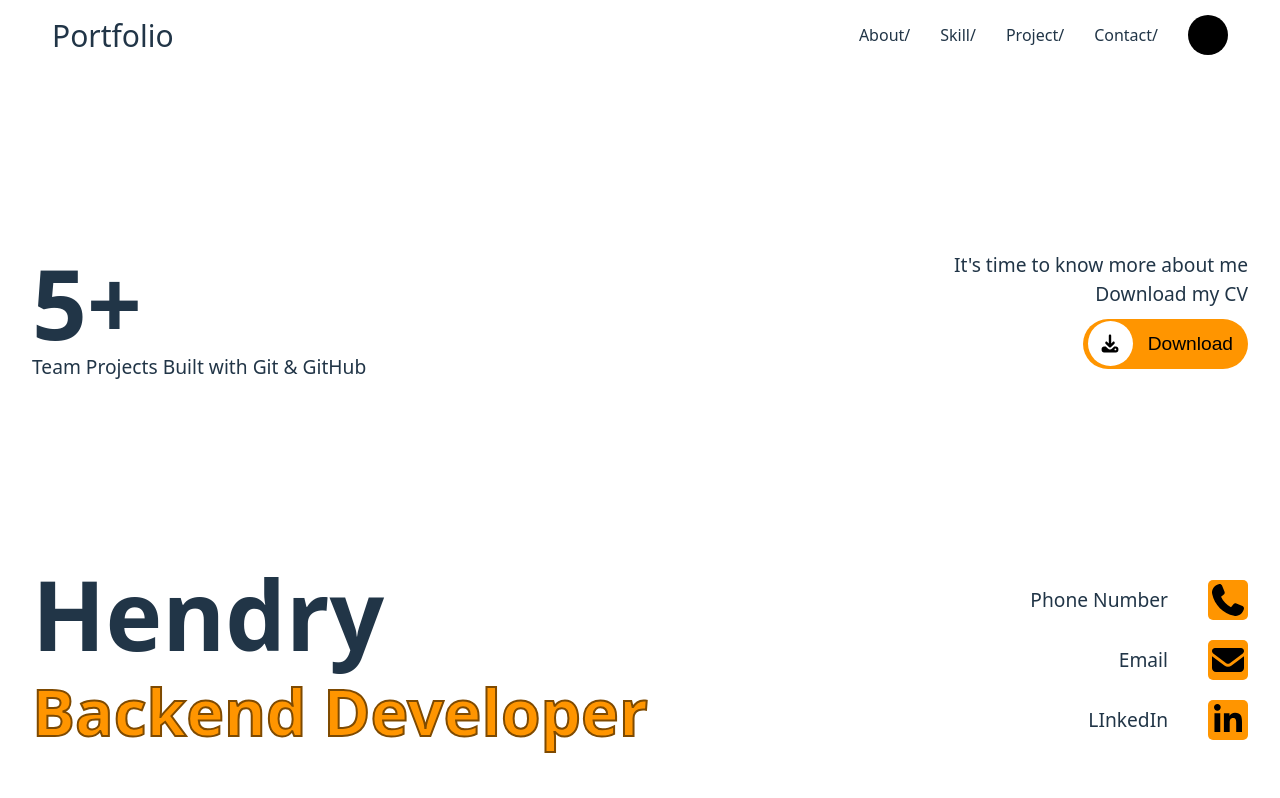
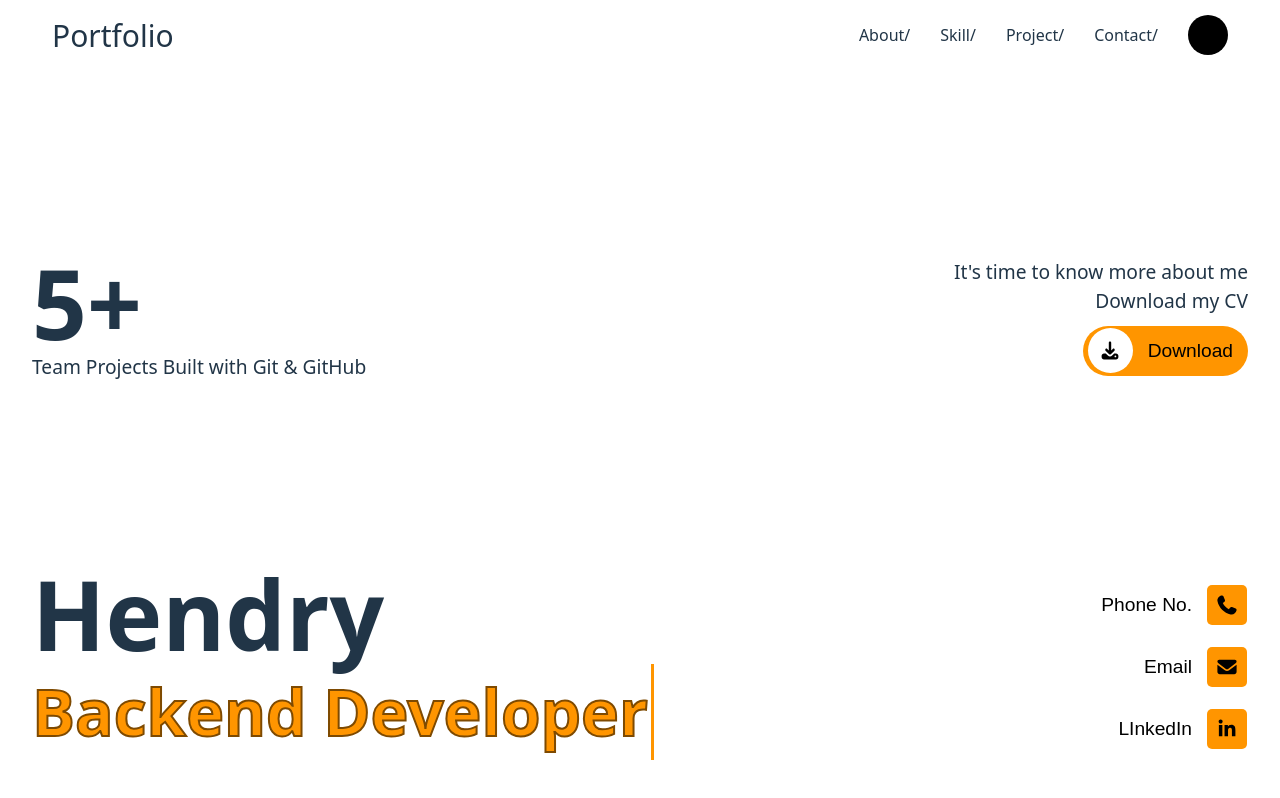
Before and after one commit to xiaosongpi/My-Portfolio, a React (Vite) app in the folder client/: page / in a window 1280 px wide. Built offline with nearby package versions, Linux system fonts and the light colour scheme.

Commit message:
Adding animation and transition for better experience

```diff
--- a/client/src/components/hero/Hero.jsx
+++ b/client/src/components/hero/Hero.jsx
@@ -15,7 +15,9 @@ function Hero () {
                 </div>
                 <div className={`${styles['box-small']} ${styles['box-bottom']}`}>
                     <p className={styles['text-big']}>Hendry</p>
-                    <p className={`${styles['text-medium']} ${styles['text-outline']}`}>Backend Developer</p>
+                    <div className={styles.wrap_typer}>
+                        <p className={`${styles['text-medium']} ${styles['text-outline']} ${styles['text-typer']}`}>Backend Developer</p>
+                    </div>
                 </div>
             </div>
             <div className={styles['box-right']}>
@@ -31,28 +33,28 @@ function Hero () {
                 <div className={`${styles['box-small']} ${styles['box-bottom']}`}>
                     <ul className={styles.list}>
                         <li className={styles.item}>
-                            <div className={styles.contact}>
-                                <p className={`${styles['text-small']} ${styles['text-right']}`}>Phone Number</p>
+                            <button className={`${styles['btn-square']} ${styles.contact}`}>
+                                <p className={`${styles['text-small']} ${styles['text-right']}`}>Phone No.</p>
                                 <div className={styles.square}>
-                                    <img src={Phone} alt="" />
+                                    <img className={styles.icon} src={Phone} alt="" />
                                 </div>
-                            </div>
+                            </button>
                         </li>
                         <li className={styles.item}>
-                            <div className={styles.contact}>
+                            <button className={`${styles['btn-square']} ${styles.contact}`}>
                                 <p className={`${styles['text-small']} ${styles['text-right']}`}>Email</p>
                                 <div className={styles.square}>
-                                    <img src={Email} alt="" />
+                                    <img className={styles.icon} src={Email} alt="" />
                                 </div>
-                            </div>
+                            </button>
                         </li>
                         <li className={styles.item}>
-                            <div className={styles.contact}>
+                            <button className={`${styles['btn-square']} ${styles.contact}`}>
                                 <p className={`${styles['text-small']} ${styles['text-right']}`}>LInkedIn</p>
                                 <div className={styles.square}>
-                                    <img src={Linkedin} alt="" />
+                                    <img className={styles.icon} src={Linkedin} alt="" />
                                 </div>
-                            </div>
+                            </button>
                         </li>
                     </ul>
                 </div>
--- a/client/src/components/hero/Hero.module.css
+++ b/client/src/components/hero/Hero.module.css
@@ -55,8 +55,22 @@
     text-wrap: nowrap;
 }
 
+.wrap_typer {
+    width: fit-content;
+}
+
+.text-typer {
+    overflow: hidden;
+    white-space: nowrap;
+    border-right: 3px solid #ff9500;
+    animation: typingAnimation 1s steps(15) forwards, blink 1s step-end infinite;
+}
+
 .list {
     list-style-type: none;
+    display: flex;
+    flex-direction: column;
+    align-items: end;
 }
 
 .btn {
@@ -68,10 +82,41 @@
     align-items: center;
     background-color: #ff9500;
     box-sizing: border-box;
+    cursor: pointer;
 }
 
 .btn .text-small {
+    color: #000000  ;
+}
+
+.btn .text-small, .contact .text-small {
     padding: 0 15px;
+}
+
+.contact {
+    display: flex;
+    align-items: center;
+    justify-content: end;
+    border: none;
+    background-color: transparent;
+    cursor: pointer;
+    border: 1px solid transparent;
+    border-radius: 5px;
+    transition: 0.3s ease-in-out;
+    box-sizing: border-box;
+    position: relative;
+}
+
+.contact:hover {
+    transform: translateY(-5px);
+    border: 1px solid #ffffff;
+    box-shadow: 0 5px 0 #ffffff;
+}
+
+.contact:active {
+    transform: translateY(0px);
+    box-shadow: 0 0 0 #ffffff;
+    transition: 0.05s ease-out;
 }
 
 .circle {
@@ -90,6 +135,9 @@
     height: 40px;
     border-radius: 5px;
     background-color: #ff9500;
+    display: flex;
+    align-items: center;
+    justify-content: center;
 }
 
 .icon {
@@ -97,15 +145,23 @@
     height: 24px;
 }
 
-.contact {
-    display: flex;
-    align-items: center;
-    justify-content: end;
-    gap: 40px;
+.item {
+    margin: 10px 0;
 }
 
-.item {
-    margin: 20px 0;
+@keyframes typingAnimation {
+    from {
+        width: 0;
+    }
+    to {
+        width: 100%;
+    }
+}
+
+@keyframes blink {
+    50% {
+        border-color: transparent;
+    }
 }
 
 @media screen and (min-width: 1800px) {
```
